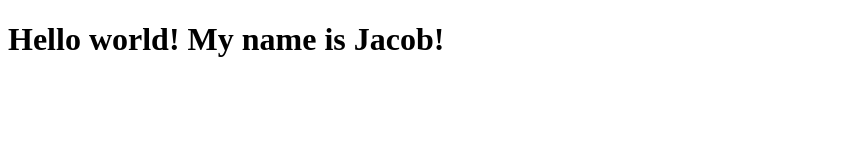
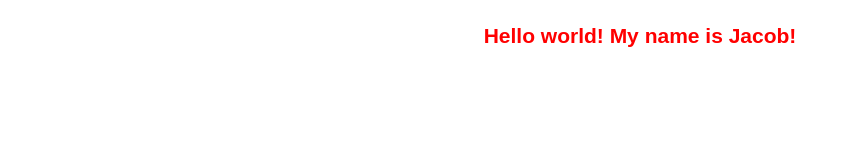
Before and after one commit to JacobBeers/hello-world, a plain HTML site: page index.html in a window 1280 px wide. Shown: the whole page, without its empty margins (0-850 px from the left). Drawn offline with Linux system fonts and the light colour scheme.

Commit message:
centered text

```diff
--- a/index.html
+++ b/index.html
@@ -5,12 +5,14 @@
     <meta http-equiv="X-UA-Compatible" content="IE=edge">
     <meta name="viewport" content="width=device-width, initial-scale=1.0">
     <title>Hello World</title>
-    <link rel="stylesheet" href="styles.css">
+    <link rel="stylesheet" href="style.css">
 </head>
 
   <body>
 
-    <h1>Hello world! My name is Jacob!</h1>
+    <div class = "intro">
+     <h1>Hello world! My name is Jacob!</h1>
+    </div>
 
   </body>
 </html>
--- /dev/null
+++ b/style.css
@@ -0,0 +1,14 @@
+h1 {
+    font-family: Arial, Helvetica, sans-serif;
+    font-size: 21px;
+    color: red;
+}
+
+.intro {
+    display: flex;
+    flex-direction: column;
+     justify-content: center;
+    align-items: center;
+    text-align: center;
+    margin: 10px;
+}
```
